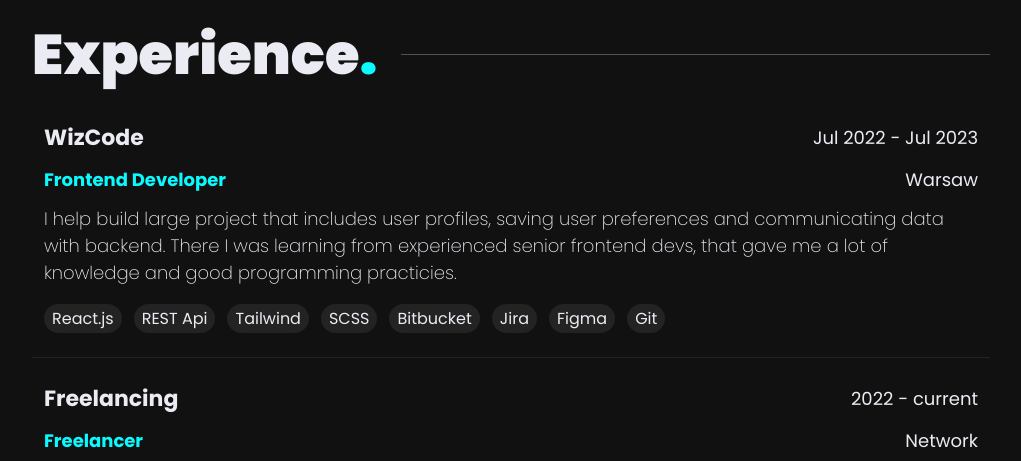
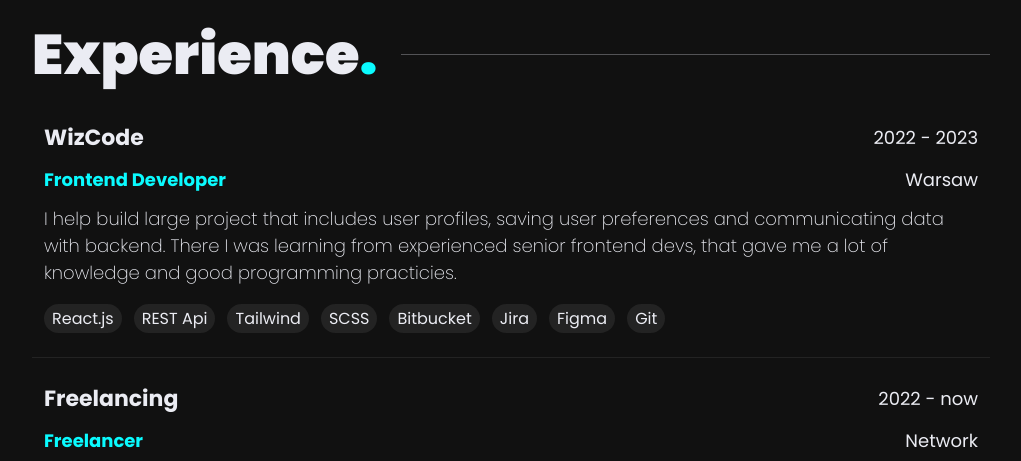
Before and after one commit to Skydeno/portfolio, a Next.js app: page / in a window 1280 px wide. Shown: the part 3040-3501 px from the top of the page, without its empty margins (159-1180 px from the left). Built offline with nearby package versions, Linux system fonts and the light colour scheme.

Commit message:
Small positioning fix

```diff
--- a/components/home/experience/Experience.tsx
+++ b/components/home/experience/Experience.tsx
@@ -16,7 +16,7 @@ const experience = [
   {
     title: "WizCode",
     position: "Frontend Developer",
-    time: "Jul 2022 - Jul 2023",
+    time: "2022 - 2023",
     location: "Warsaw",
     description:
       "I help build large project that includes user profiles, saving user preferences and communicating data with backend. There I was learning from experienced senior frontend devs, that gave me a lot of knowledge and good programming practicies.",
@@ -34,7 +34,7 @@ const experience = [
   {
     title: "Freelancing",
     position: "Freelancer",
-    time: "2022 - current",
+    time: "2022 - now",
     location: "Network",
     description:
       "Senior Full Stack Engineer for Facebook Marketplace. Created a service from scratch to handle new listings. Also played some ping pong. It was fun.",
```
